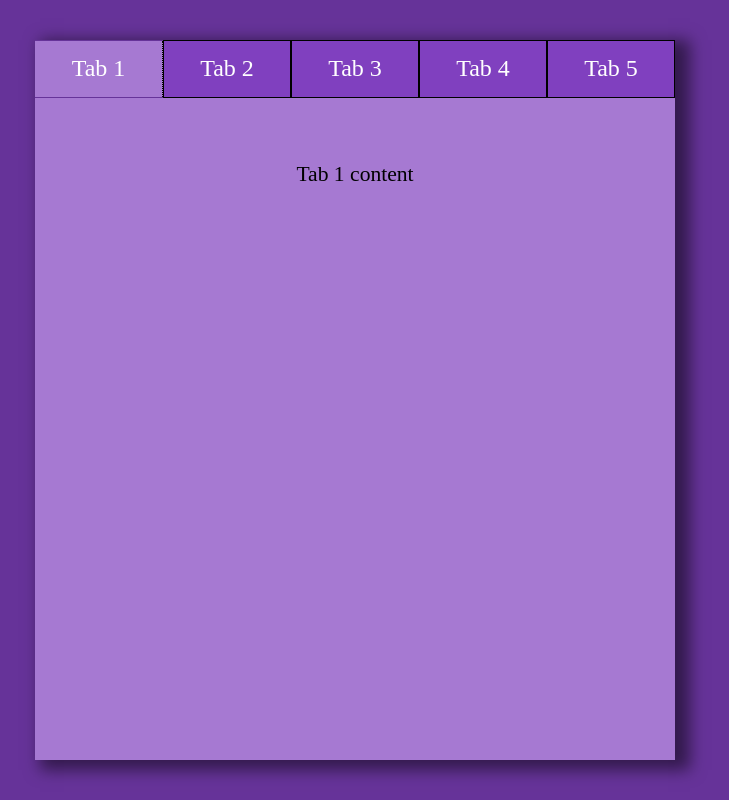
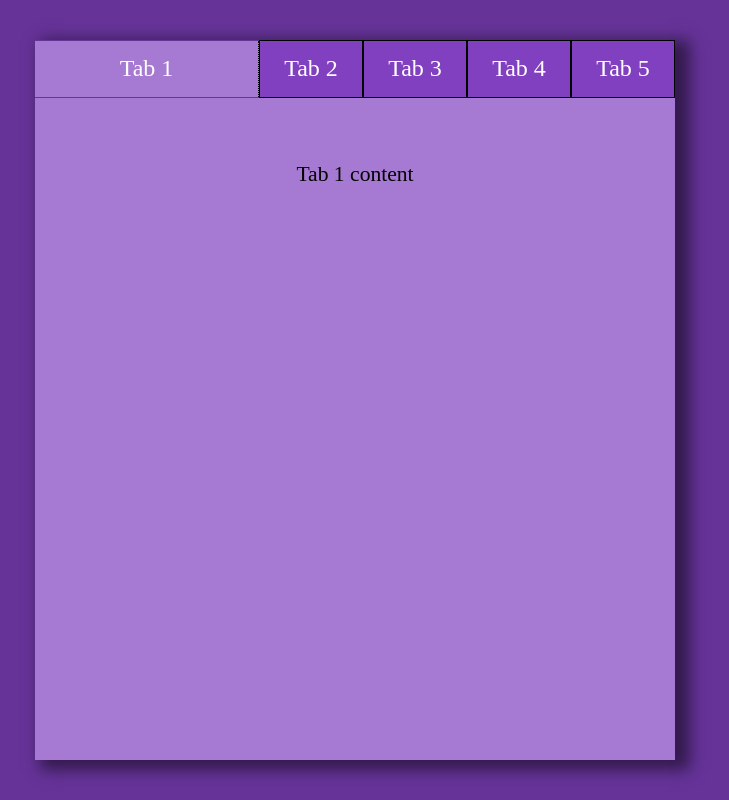
Before and after one commit to micrjames/tabs, a website with bundled scripts: page src/index.html in a window 1280 px wide. Both pictures are taken after a click on the button "Tab 1". Shown: the whole page, without its empty margins (285-1014 px from the left). Built offline with nearby package versions, Linux system fonts and the light colour scheme.

Commit message:
fixed transition effect on tabs to push out selected tab

```diff
--- a/src/js/Tabs.js
+++ b/src/js/Tabs.js
@@ -12,10 +12,14 @@ class Tabs {
 			   for(const tab of _this.#tabs) {
 				   if(tab == this) {
 				       tab.classList.add("enabled");
+					   tab.style.zIndex = 100;
+					   tab.style.width = "35%";
+					   tab.style.height = "100%";
 					   outlet.textContent = properties[tabIndex-1].content;
 				   }
 				   else {
 					  tab.classList.remove("enabled");
+					  tab.style.width = `${65/(properties.length-1)}%`;
 				   }
 			   }
 		   });
@@ -24,7 +28,8 @@ class Tabs {
 			  tab.tab.classList.add("enabled");
 			  outlet.textContent = properties[tabIndex-1].content;
 		   }
-		   tab.width = `${100/properties.length}%`;
+		   if(tab.tab.classList.contains("enabled")) tab.width = "35%";
+		   else tab.width = `${65/(properties.length-1)}%`;
 
 	       this.#tabs = [...this.#tabs, tab.tab];
 	    }
--- a/src/scss/_tabs.scss
+++ b/src/scss/_tabs.scss
@@ -7,6 +7,8 @@
            &.enabled {
 			   background-color: lighten($bg-color, 25%);
            }
+
+		   @include transition-ease;
        }
        &-btn {
            @include button(1.5rem, 0.9rem 1.2rem, 0);
--- a/src/scss/main.scss
+++ b/src/scss/main.scss
@@ -19,6 +19,7 @@ body {
 			 width: 50%;
 		  }
 		  &-hdr {
+			white-space:nowrap;
 			@include tabs($primary-color);
 		  }
 		  &-body {
```
Also changed, not shown: src/css/main.css.
